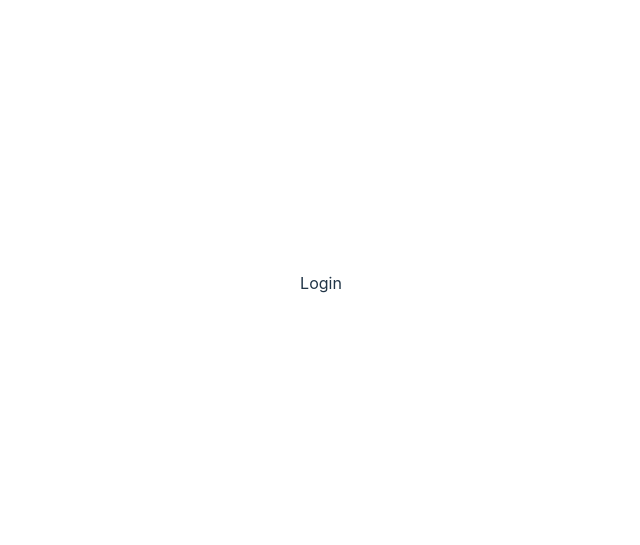
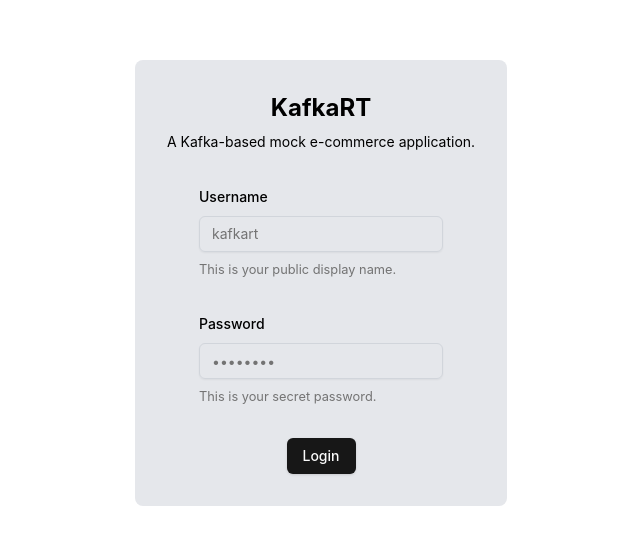
Before and after one commit to adidoesnt/kafkart, a React (Vite) app in the folder frontend/: page / in a window 1280 px wide. Shown: the part 117-662 px from the top of the page, without its empty margins (319-959 px from the left). Built offline with nearby package versions, Linux system fonts and the light colour scheme.

Commit message:
add login form

```diff
--- a/frontend/src/Login.tsx
+++ b/frontend/src/Login.tsx
@@ -1,5 +1,105 @@
+"use client";
+
+import { z } from "zod";
+import { zodResolver } from "@hookform/resolvers/zod";
+import { useForm } from "react-hook-form";
+import { useCallback } from "react";
+import { useAuth } from "./context/auth";
+
+import { Button } from "@/components/ui/button";
+import {
+	Form,
+	FormControl,
+	FormDescription,
+	FormField,
+	FormItem,
+	FormLabel,
+	FormMessage,
+} from "@/components/ui/form";
+import { Input } from "@/components/ui/input";
+
+const formSchema = z.object({
+	username: z.string().min(2).max(50),
+	password: z.string().min(8).max(50),
+});
+
 function Login() {
-	return <div>Login</div>;
+	const { login } = useAuth();
+
+	const form = useForm<z.infer<typeof formSchema>>({
+		resolver: zodResolver(formSchema),
+		defaultValues: {
+			username: "",
+			password: "",
+		},
+	});
+
+	const onSubmit = useCallback(
+		({ username, password }: z.infer<typeof formSchema>) => {
+			login(username, password);
+		},
+		[login],
+	);
+
+	return (
+		<div className="flex w-fit h-fit flex-col items-center justify-center bg-gray-200 p-8 text-black rounded-lg gap-8">
+			<div className="flex flex-col w-full justify-center items-center gap-2">
+				<h1 className="text-2xl font-bold">KafkaRT</h1>
+				<p className="text-sm">A Kafka-based mock e-commerce application.</p>
+			</div>
+			<Form {...form}>
+				<form
+					onSubmit={form.handleSubmit(onSubmit)}
+					className="space-y-8"
+				>
+					<FormField
+						control={form.control}
+						name="username"
+						render={({ field }) => (
+							<FormItem>
+								<FormLabel>Username</FormLabel>
+								<FormControl>
+									<Input
+										className="border-gray-300"
+										placeholder="kafkart"
+										{...field}
+									/>
+								</FormControl>
+								<FormDescription>
+									This is your public display name.
+								</FormDescription>
+								<FormMessage />
+							</FormItem>
+						)}
+					/>
+					<FormField
+						control={form.control}
+						name="password"
+						render={({ field }) => (
+							<FormItem>
+								<FormLabel>Password</FormLabel>
+								<FormControl>
+									<Input
+										className="border-gray-300"
+										type="password"
+										placeholder="••••••••"
+										{...field}
+									/>
+								</FormControl>
+								<FormDescription>
+									This is your secret password.
+								</FormDescription>
+								<FormMessage />
+							</FormItem>
+						)}
+					/>
+					<div className="flex w-full justify-center">
+						<Button type="submit">Login</Button>
+					</div>
+				</form>
+			</Form>
+		</div>
+	);
 }
 
 export default Login;
--- /dev/null
+++ b/frontend/src/components/ui/input.tsx
@@ -0,0 +1,22 @@
+import * as React from "react"
+
+import { cn } from "@/lib/utils"
+
+const Input = React.forwardRef<HTMLInputElement, React.ComponentProps<"input">>(
+  ({ className, type, ...props }, ref) => {
+    return (
+      <input
+        type={type}
+        className={cn(
+          "flex h-9 w-full rounded-md border border-neutral-200 bg-transparent px-3 py-1 text-base shadow-sm transition-colors file:border-0 file:bg-transparent file:text-sm file:font-medium file:text-neutral-950 placeholder:text-neutral-500 focus-visible:outline-none focus-visible:ring-1 focus-visible:ring-neutral-950 disabled:cursor-not-allowed disabled:opacity-50 md:text-sm dark:border-neutral-800 dark:file:text-neutral-50 dark:placeholder:text-neutral-400 dark:focus-visible:ring-neutral-300",
+          className
+        )}
+        ref={ref}
+        {...props}
+      />
+    )
+  }
+)
+Input.displayName = "Input"
+
+export { Input }
```
